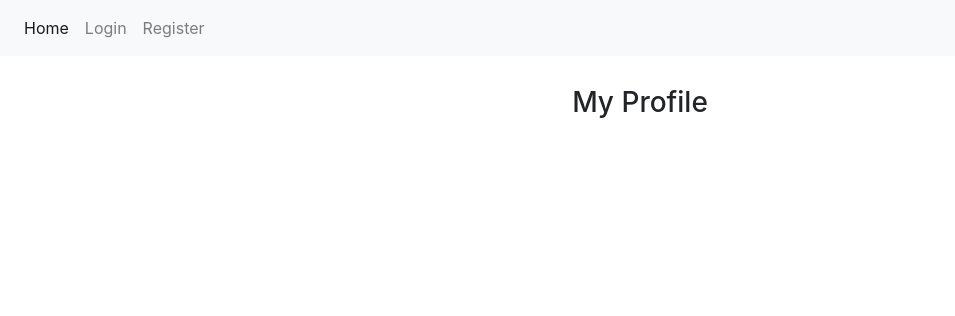
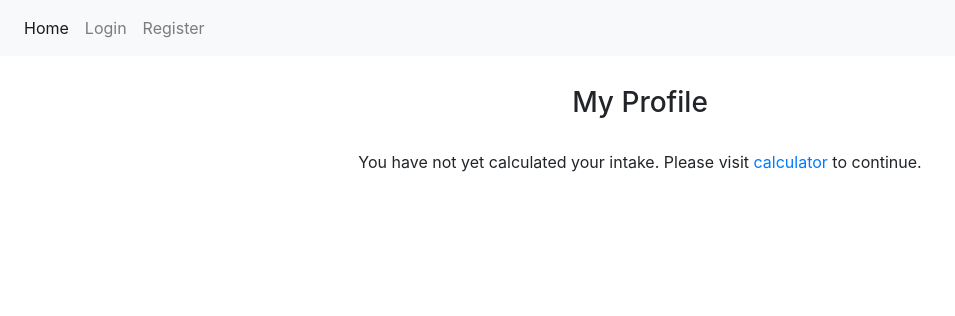
Before and after one commit to pmaksimilian/calorie_calculator, a Flask app: template templates/my_profile.html in a window 1280 px wide. Shown: the top 316 px of the page, without its empty margins (0-955 px from the left). Run offline with Flask 2, Linux system fonts and the light colour scheme; the template is opened without the code that fills it, so the values that code supplies are empty; some libraries are stand-ins or nearby versions.

Commit message:
Edited profile page

```diff
--- a/templates/my_profile.html
+++ b/templates/my_profile.html
@@ -37,7 +37,7 @@
 <br>
 <p class="welcome_text">If your weight has changed, <a href="/calculator">calculate</a> your results again!</p>
 {% else %}
-
+<p class="welcome_text">You have not yet calculated your intake. Please visit <a href="/calculator">calculator</a> to continue.</p>
 {% endif %}
 
 {% endblock content %}
```
